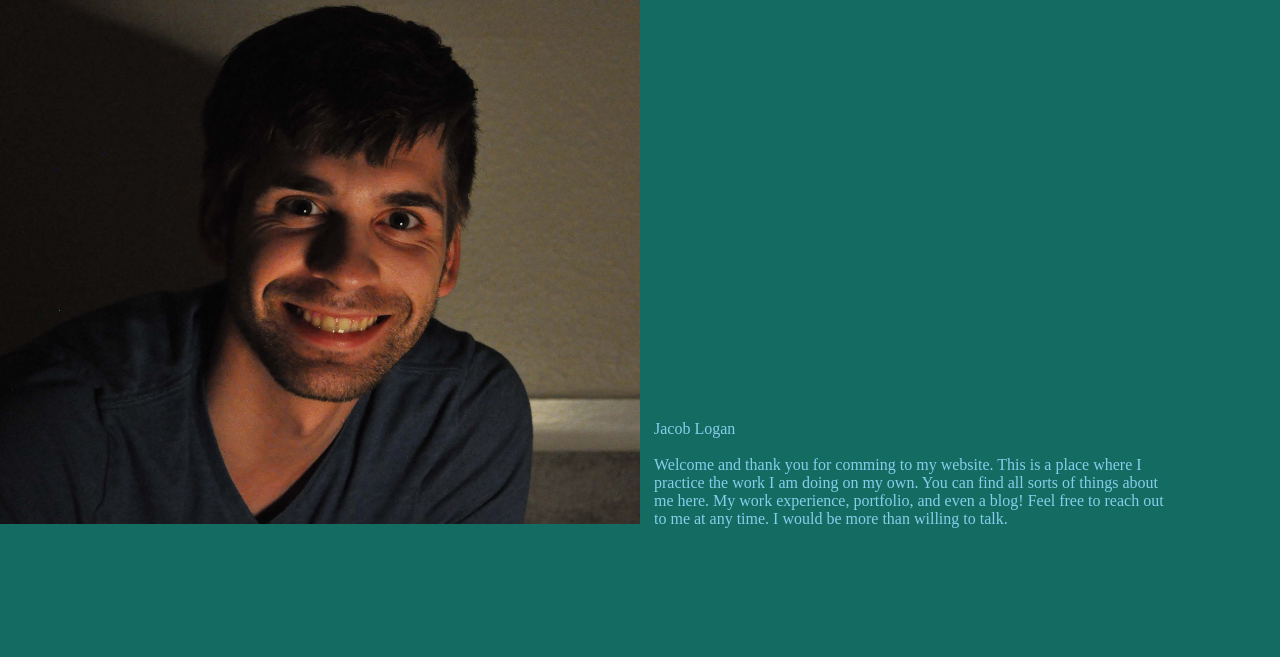
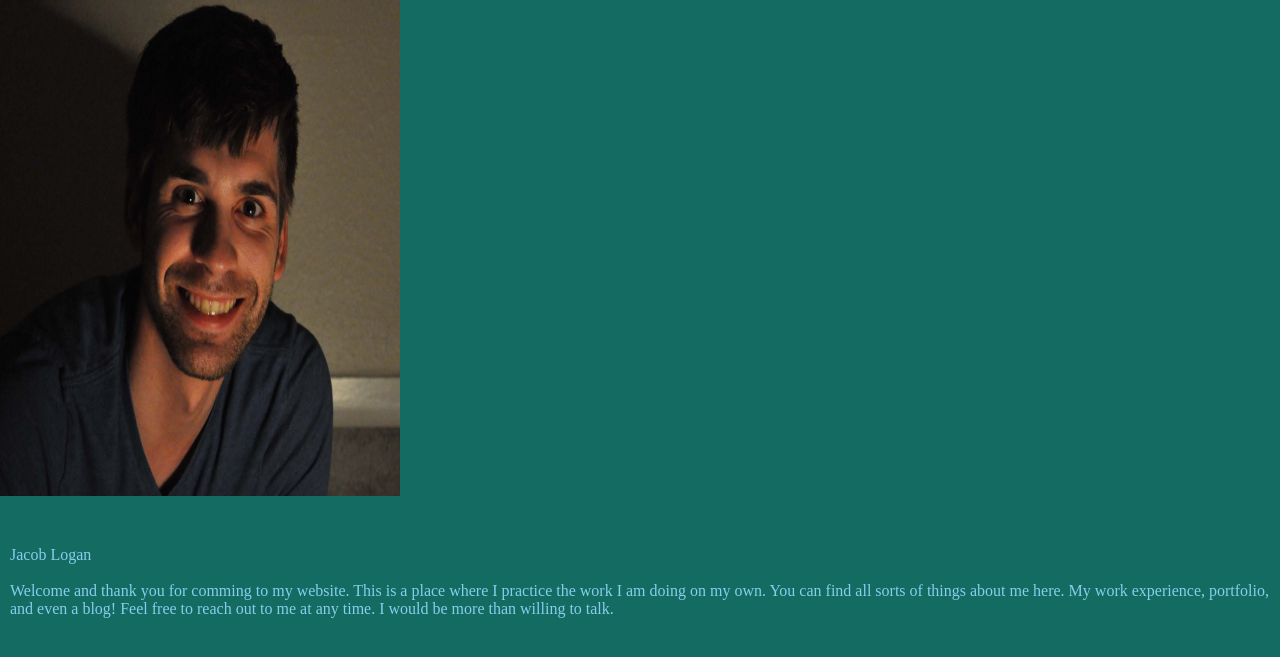
Before and after one commit to Jacobawitz/forgotten-dreams, a plain HTML site: page resume/index.html in a window 1280 px wide. Shown: the part 89-746 px from the top of the page. Drawn offline with Linux system fonts and the light colour scheme.

Commit message:
Update Main.css

```diff
--- a/resume/Main.css
+++ b/resume/Main.css
@@ -12,19 +12,17 @@ body{
 }
 
 .intro{
-    display: inline-block;
-    height: auto;
-    max-height: 500px;
-}
+    display: flex;
+    height: 500px;
+ }
 img.intro{
-    width: 50%;
-    max-height: 40%
+    width: 400px;
 }
 p.intro{
     color: skyblue;
-    width: 40%;
     Margin: 50px 0px 5px 10px;
     height: inherit;
+    align-self: center;
     text-align: justified;
 
 }
```
